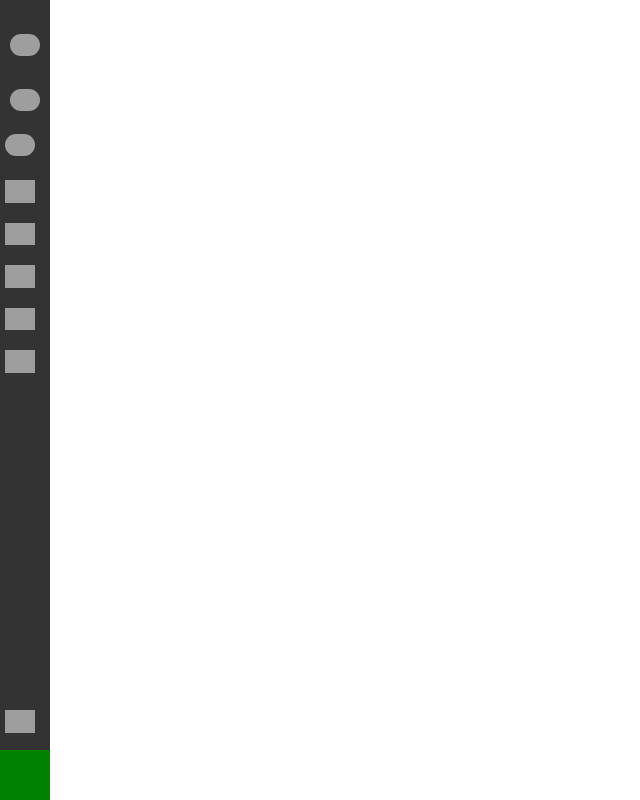
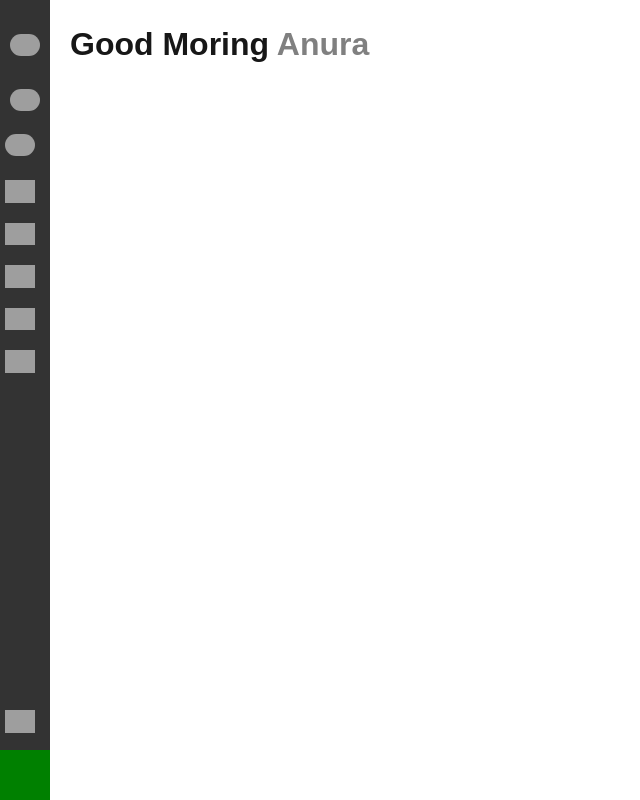
Before and after one commit to sunhesh12/GroupProjectFrontend, a Next.js app: page /dashboard in a window 1280 px wide. Shown: the whole page, without its empty margins (0-640 px from the left). Built offline with nearby package versions, Linux system fonts and the light colour scheme; grey boxes are pictures that could not be loaded.

Commit message:
update greeting

```diff
--- /dev/null
+++ b/src/app/(student)/dashboard/dashboard.module.css
@@ -0,0 +1,15 @@
+.GreetingMessage{
+    width: calc(100%);
+    height: 50px;
+    /* background-color: red; */
+}
+
+.GreetingMessage h1{
+    font-size: xx-large;
+    color: var(--foreground);
+    font-weight: bolder;
+}
+
+.GreetingMessage h1 span{
+    color: gray;
+}
--- a/src/app/(student)/dashboard/page.tsx
+++ b/src/app/(student)/dashboard/page.tsx
@@ -1,9 +1,21 @@
-import React from 'react'
+import React from "react";
+import style from "./dashboard.module.css";
 
 export default function page() {
+  let User_Name = "Anura";
+
+  if (User_Name != null || User_Name == "") {
+    User_Name = User_Name;
+  } else {
+    User_Name = "Error Login";
+  }
   return (
     <>
-
+      <div className={style.GreetingMessage}>
+        <h1>
+          Good Moring<span>{" " + User_Name}</span>
+        </h1>
+      </div>
     </>
-  )
+  );
 }
--- a/src/app/(user)/user.module.css
+++ b/src/app/(user)/user.module.css
@@ -50,7 +50,7 @@
     height: 50%;
     display: flex;
     align-items: end;
-    font-size: xxx-large;
+    font-size: xx-large;
     /* background-color: red; */
 }
 
```
